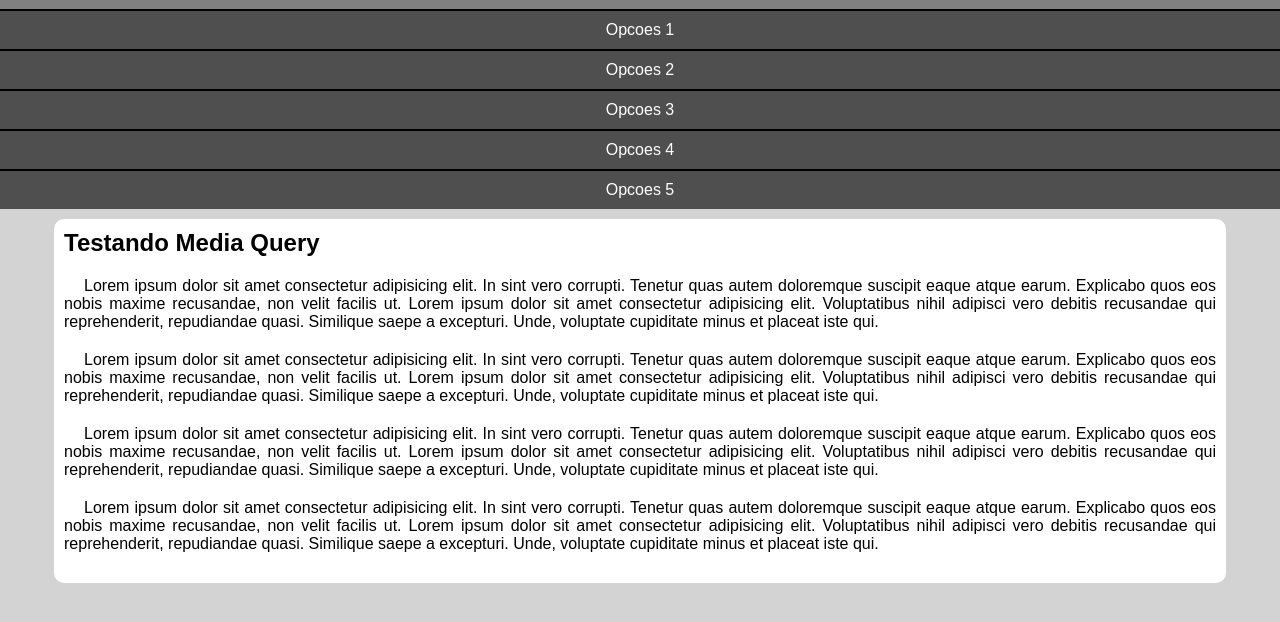
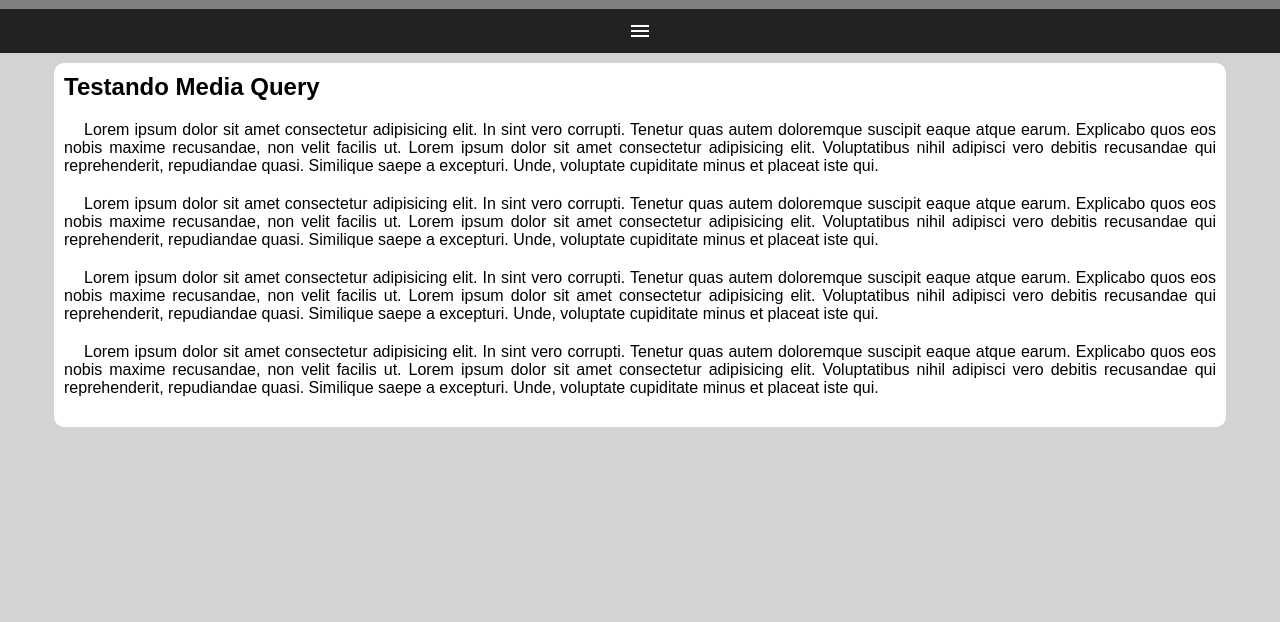
Before and after one commit to tiagoalves89/html-css, a plain HTML site: page exercicios/ex027/mq005/index.html in a window 1280 px wide. Shown: the part 48-670 px from the top of the page. Drawn offline with Linux system fonts and the light colour scheme.

Commit message:
ex 027 mq

```diff
--- a/exercicios/ex027/mq005/estilos/style.css
+++ b/exercicios/ex027/mq005/estilos/style.css
@@ -19,8 +19,22 @@ header > h1 {
     text-align: center;
 }
 
+i#burguer {
+    background-color: rgb(34, 34, 34);
+    color: white;
+    display: block;
+    text-align: center;
+    padding: 10px;
+    cursor: pointer;
+}
+
+i#burguer::hover {
+    background-color: white;
+    color: black;
+}
+
 menu {
-    display: block;
+    display: none;
 }
 
 menu > ul {
--- a/exercicios/ex027/mq005/index.html
+++ b/exercicios/ex027/mq005/index.html
@@ -4,12 +4,14 @@
     <meta charset="UTF-8">
     <meta name="viewport" content="width=device-width, initial-scale=1.0">
     <link rel="stylesheet" href="estilos/style.css">
+    <link href="https://fonts.googleapis.com/icon?family=Material+Icons" rel="stylesheet">
     <title>Media Query</title>
 </head>
 <body>
     <header>
         <h1>Meu site</h1>
-        <menu>
+        <i id="burguer" class="material-icons" onclick="clickMenu()">menu</i>
+        <menu id="itens">
             <ul>
                 <li><a href="">Opcoes 1</a></li>
                 <li><a href="">Opcoes 2</a></li>
@@ -31,5 +33,14 @@
             <p>Lorem ipsum dolor sit amet consectetur adipisicing elit. In sint vero corrupti. Tenetur quas autem doloremque suscipit eaque atque earum. Explicabo quos eos nobis maxime recusandae, non velit facilis ut. Lorem ipsum dolor sit amet consectetur adipisicing elit. Voluptatibus nihil adipisci vero debitis recusandae qui reprehenderit, repudiandae quasi. Similique saepe a excepturi. Unde, voluptate cupiditate minus et placeat iste qui.</p>
         </article>
     </main>
+    <script>
+        function clickMenu() {
+            if (itens.style.display == 'block') {
+                itens.style.display = 'none'
+            } else {
+                itens.style.display = 'block'
+            }
+        }
+    </script>
 </body>
 </html>
```
